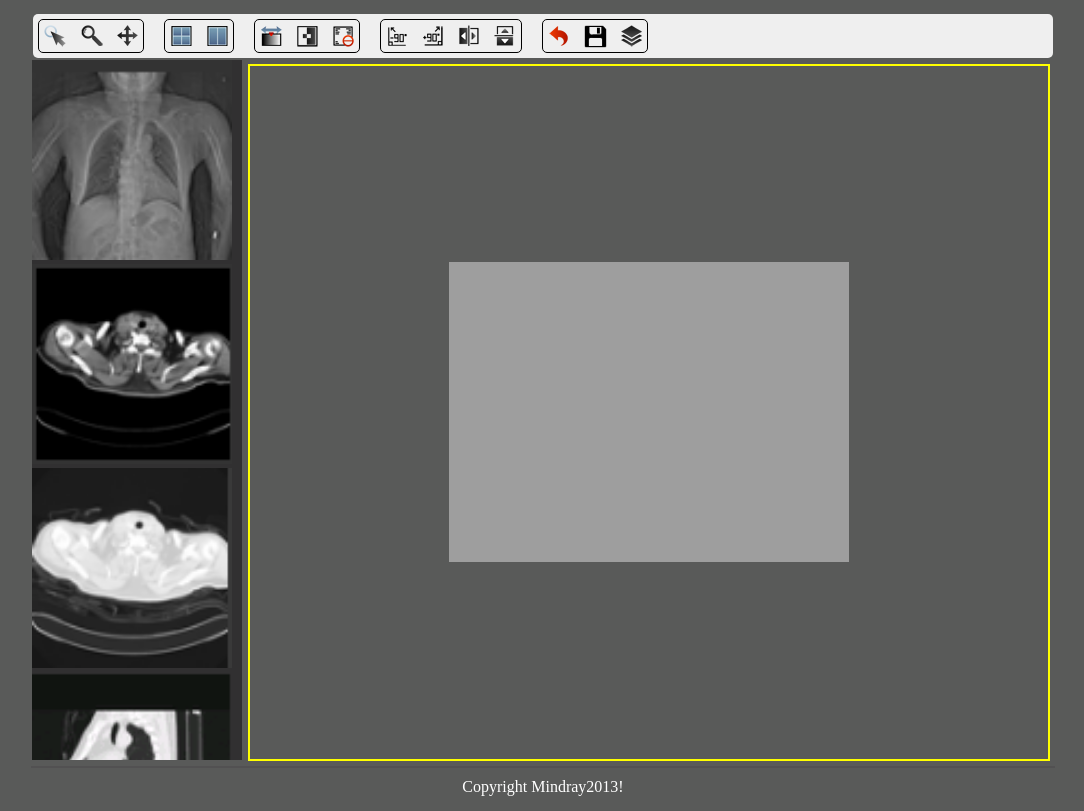
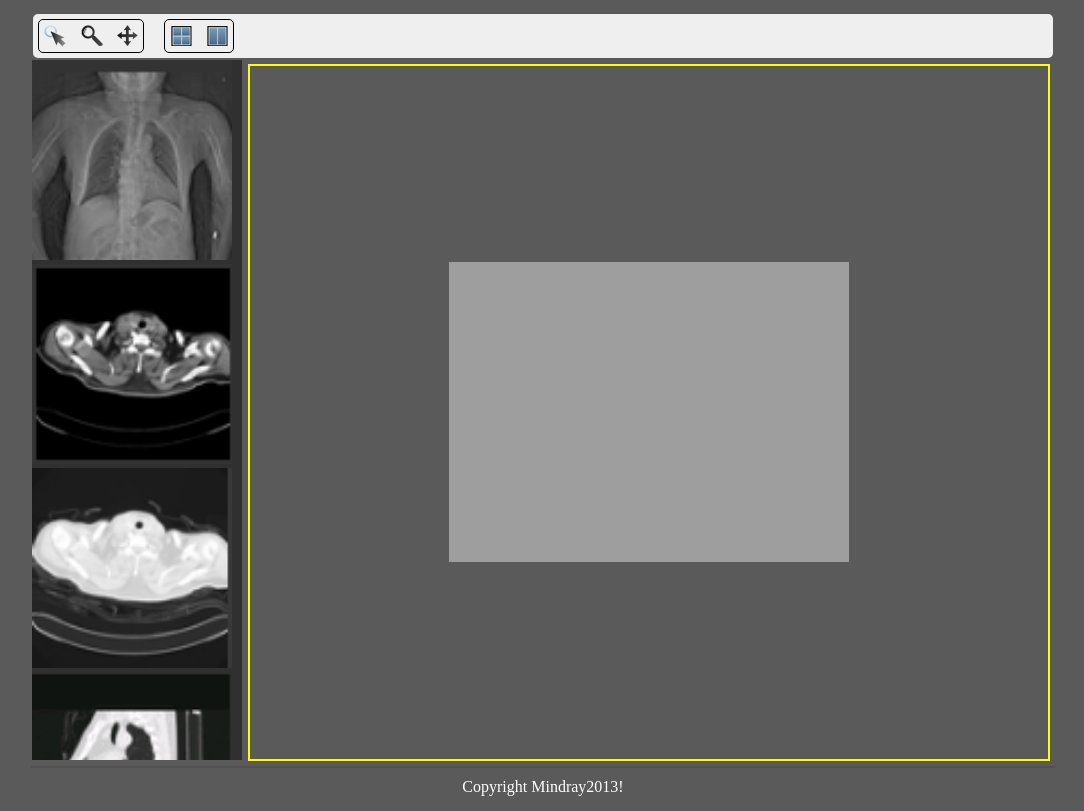
Before and after one commit to go2hero/CrossAppDemo, a plain HTML site: page www/index.html in a window 1280 px wide. Shown: the whole page, without its empty margins (105-1189 px from the left). Drawn offline with Linux system fonts and the light colour scheme.

Commit message:
delete some button  Please enter the commit message for your changes. Lines starting

```diff
--- a/www/index.html
+++ b/www/index.html
@@ -23,23 +23,6 @@
         <div class="divSep">
             <input id="slayout" type="button"  onclick="revert()"/>
             <input id="ilayout" type="button" onclick="revert()"/>
-        </div>
-        <div class="divSep">
-            <input id="WWWL" type="button" onclick="revert()"/>
-            <input id="invert" type="button" onclick="revert()"/>
-            <input id="info" type="button" onclick="revert()" ></input>
-        </div>
-
-        <div class="divSep">
-            <input id="left" type="button" onclick="revert()"/>
-            <input id="right" type="button" onclick="revert()"/>
-            <input id="Hflip" type="button" onclick="revert()" />
-            <input id="Vflip" type="button" onclick="revert()" >
-        </div>
-        <div class="divSep">
-            <input id="reset" type="button" onclick="revert()"/>
-            <input id="save" type="button" onclick="revert()"/>
-            <input id="stack" type="button" onclick="revert()" />
         </div>
     </div>
     <div id="new_div">
```
Also changed, not shown: 5 other files.
